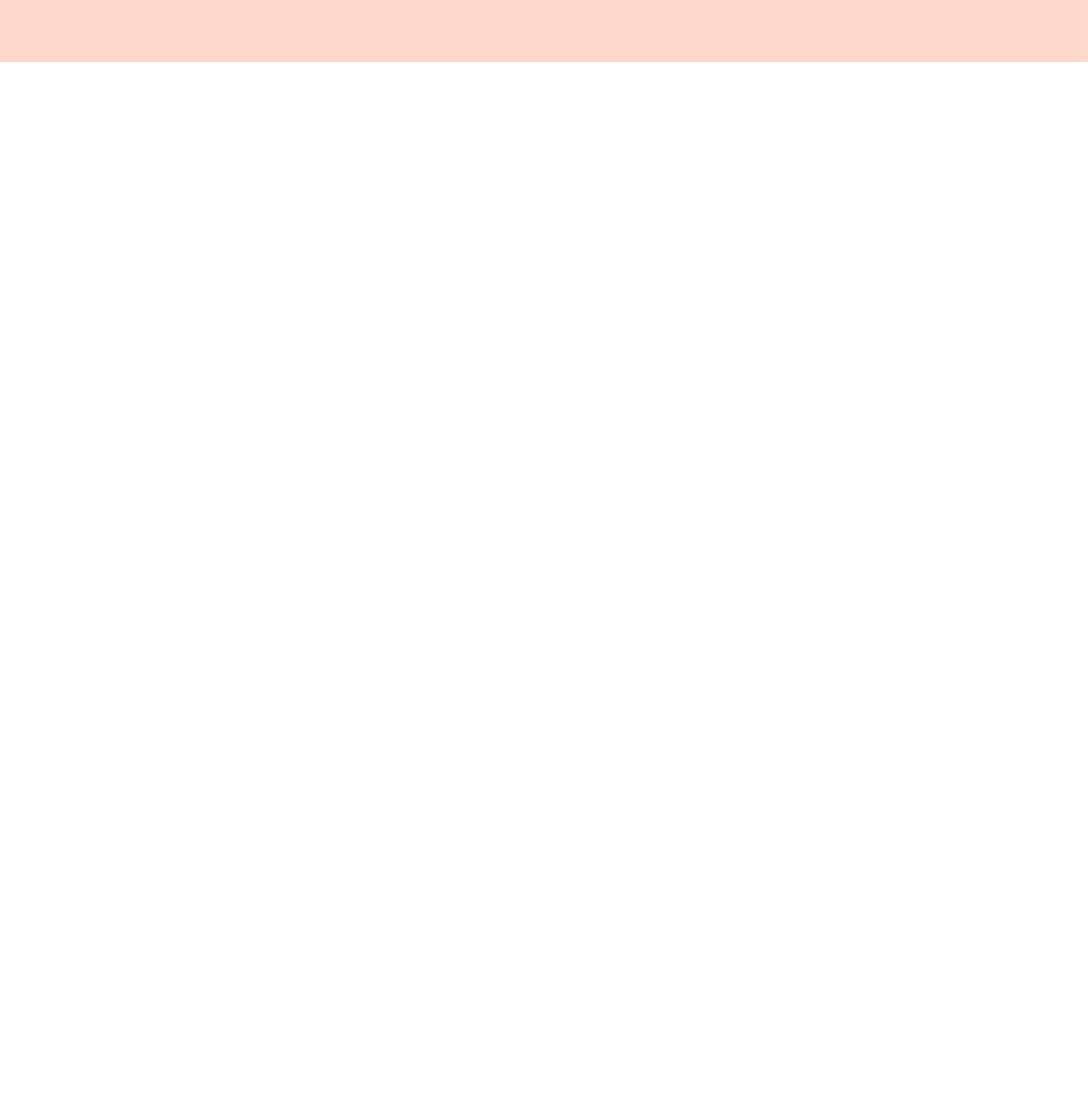
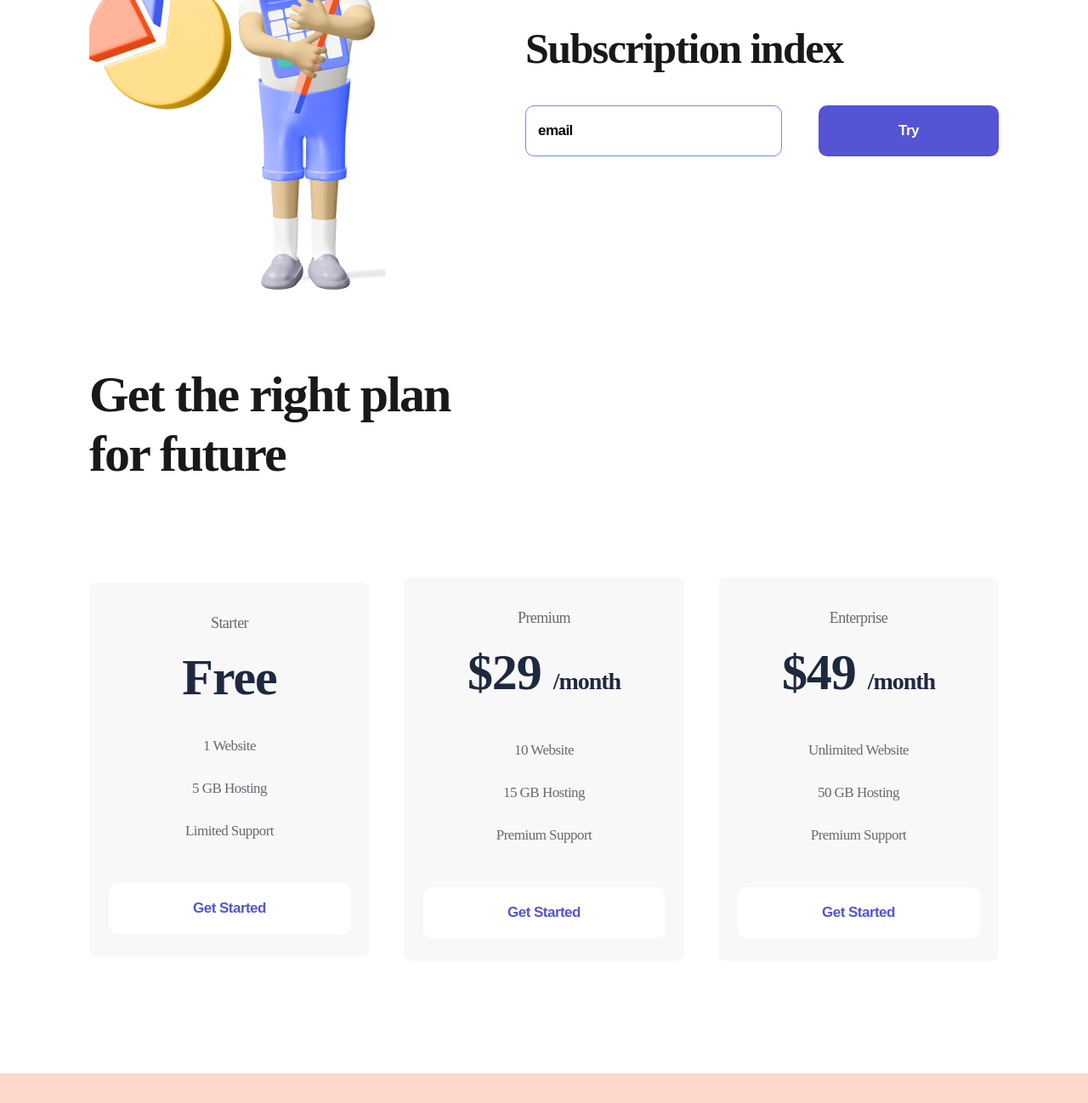
Before and after one commit to SnakeLena/WEB-lessons, a plain HTML site: page index.html in a window 1280 px wide. Shown: the part 1052-2350 px from the top of the page at 85% size. Before the commit the page ends 1125 px from the top, so only its background shows below. Drawn offline with nearby package versions, Linux system fonts and the light colour scheme.

Commit message:
Add files via upload

```diff
--- a/index.html
+++ b/index.html
@@ -5,6 +5,10 @@
     <meta http-equiv="X-UA-Compatible" content="IE=edge">
     <meta name="viewport" content="width=device-width, initial-scale=1.0">
     <title>FRONTEND</title>
+    <link rel="stylesheet" href="https://cdnjs.cloudflare.com/ajax/libs/meyer-reset/2.0/reset.min.css" integrity="sha512-NmLkDIU1C/C88wi324HBc+S2kLhi08PN5GDeUVVVC/BVt/9Izdsc9SVeVfA1UZbY3sHUlDSyRXhCzHfr6hmPPw==" crossorigin="anonymous" />
+    <link rel="preconnect" href="https://fonts.googleapis.com">
+    <link rel="preconnect" href="https://fonts.gstatic.com" crossorigin>
+    <link href="https://fonts.googleapis.com/css2?family=DM+Sans:wght@500;700&display=swap" rel="stylesheet">
     <link rel="stylesheet" href="./style/style.css">
 </head>
 <body>
@@ -70,6 +74,77 @@
             </div>
          </div>
     </section>
+    <section class="container subscribe">
+        <div>
+            <img src="./img/secondmen.png" alt="secondmen">
+        </div>
+        <div>
+            <h2 class="subscribe_title">
+                Subscription index
+            </h2>
+            <form action="">
+                <input class="input" type="email" placeholder="email">
+                <button class="button button_violet">
+                    Try
+                </button>
+            </form>
+        </div>
+    </section>
+    <section class="container plan">
+        <h2 class="plan_titl">
+            Get the right plan for future
+        </h2>
+            <div class="plan_flex">
+                <div class="item">
+                    <p class="item_text">
+                        Starter
+                    </p>
+                    <h3 class="item_title">
+                        Free
+                    </h3>
+                    <ul>
+                        <li class="item_li"> 1 Website</li>
+                        <li class="item_li">5 GB Hosting</li>
+                        <li class="item_li">Limited Support</li>
+                    </ul>
+                    <button class="button button_item">
+                        Get Started
+                    </button>
+                </div>
+                <div class="item">
+                    <p class="item_text">
+                        Premium
+                    </p>
+                    <h3 class="item_title">
+                        $29 <span> /month </span>
+                    </h3>
+                    <ul>
+                        <li class="item_li">10 Website</li>
+                        <li class="item_li">15 GB Hosting</li>
+                        <li class="item_li">Premium Support</li>
+                    </ul>
+                    <button class="button button_item">
+                        Get Started
+                    </button>
+                </div>
+                <div class="item">
+                    <p class="item_text">
+                        Enterprise
+                    </p>
+                    <h3 class="item_title">
+                        $49 <span> /month </span>
+                    </h3>
+                    <ul>
+                        <li class="item_li">Unlimited Website</li>
+                        <li class="item_li">50 GB Hosting</li>
+                        <li class="item_li">Premium Support</li>
+                    </ul>
+                    <button class="button button_item">
+                        Get Started
+                    </button>
+                </div>
+            </div>
+    </section>
     <footer class="footer">
         <div class="container footer_flex">
 
--- a/style/style.css
+++ b/style/style.css
@@ -1,10 +1,13 @@
-*{
+  /* *{
     margin: 0;
     padding: 0;
     font-size: 16px;
     font-weight: normal;
+} */
+
+.body{
+    font-family: 'DM Sans', sans-serif;
 }
-
 
 .container{
 
@@ -102,7 +105,7 @@ margin: 0px auto;
     background-color:  #FF714345;
     padding: 38px 0px 48px;
 }
-.header_flex, .footer_flex{
+.header_flex, .footer_flex, .subscribe, .plan_flex{
     display: flex;
     justify-content: space-between;
     align-items: center;
@@ -113,3 +116,101 @@ margin: 0px auto;
     align-items: center;
     margin: 105px auto 85px;
 }
+.subscribe{
+    margin-bottom: 85px;
+}
+.subscribe_title{
+    font-weight: 700;
+    font-size: 50px;
+    line-height: 57px;
+    letter-spacing: -1.56316px;
+    color: #19191B;
+    margin-bottom: 38px;
+}
+.input{
+    width: 302px;
+    height: 60px;
+    border-radius: 10px;
+    border: 1px solid #7087FF;
+    padding-left: 14px;
+    box-sizing: border-box;
+    margin-right: 39px;
+
+}
+.input::placeholder, .input{
+    font-weight: 700;
+    font-size: 17px;
+    line-height: 22px;
+    letter-spacing: -0.531474px;
+    color: #000000;
+}
+.input:focus{
+    outline: none;
+}
+.plan{
+    margin-bottom: 132px;
+}
+.plan_titl{
+    font-weight: 700;
+    font-size: 60px;
+    line-height: 70px;
+    letter-spacing: -1.87579px;
+    color: #19191B;
+    max-width: 504px;
+    margin-bottom: 110px;
+}
+.item{
+    width: 330px;
+    background: #F8F8F8;
+    border-radius: 10px;
+    text-align: center;
+    padding: 34px 0px 27px;
+}
+.item:hover{
+    transition: 500ms;
+    background: #FF7143;
+    box-shadow: 0px 32px 34px rgba(255, 112, 59, 0.317827);
+}
+.item:hover .item_text, .item:hover .item_title, .item:hover .item_li{
+    color: white;
+    transition: 500ms;
+}
+.item:hover .button_item{
+    background: #9F3919;
+    color: white;
+    transition: 500ms;
+}
+.item_text{
+    font-size: 18px;
+    line-height: 28px;
+    letter-spacing: -0.562737px;
+    color: #696871;
+}
+.item_title{
+    font-weight: 700;
+    font-size: 60px;
+    line-height: 56px;
+    text-align: center;
+    letter-spacing: -1.03448px;
+    color: #1D293F;
+    margin: 22px 0px 28px;
+}
+.item_title span{
+    font-size: 28px;
+}
+.item_li{
+    list-style: none;
+    font-style: normal;
+    font-weight: 400;
+    font-size: 17px;
+    line-height: 50px;
+    text-align: center;
+    letter-spacing: -0.531474px;
+    color: #696871;
+}
+.button_item{
+    width: 285px;
+    background: white;
+    color: #5454D4;
+    margin-top: 36px;
+}
```
Also changed, not shown: img/secondmen.png (added).
